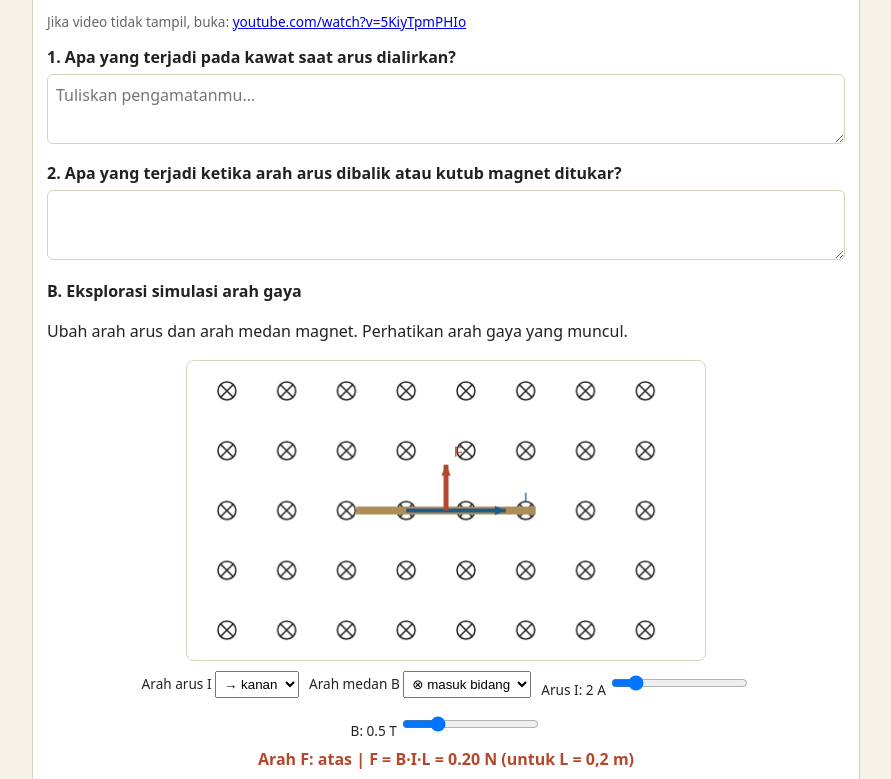
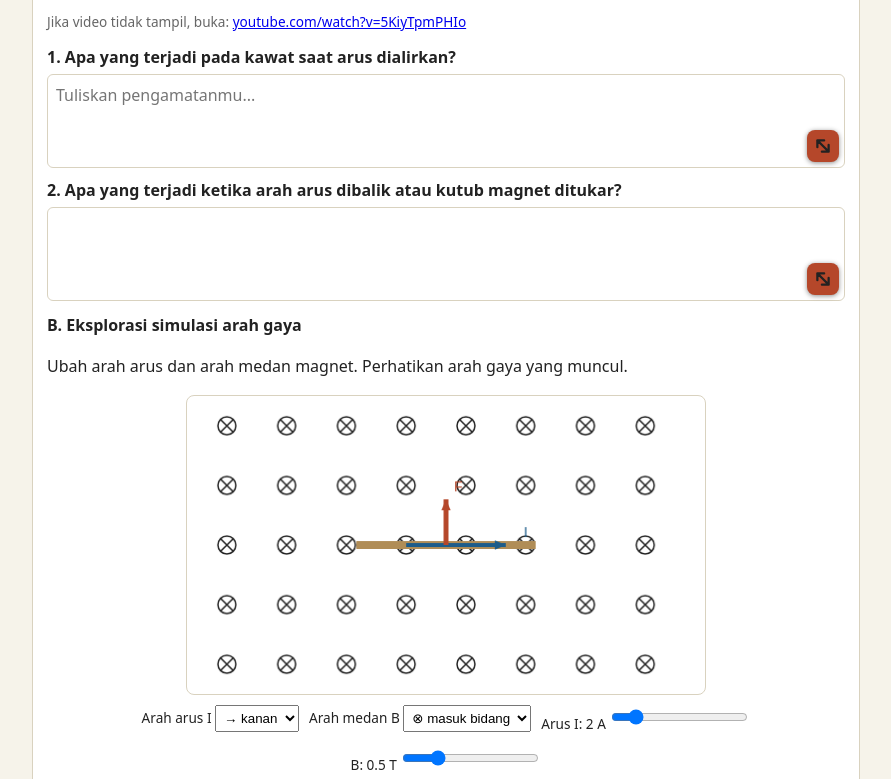
Before and after one commit to aansuciarahmat71/lkpLorentz, a plain HTML site: page index.html in a window 1280 px wide. Shown: the part 1100-1879 px from the top of the page, without its empty margins (194-1085 px from the left). Drawn offline with Linux system fonts and the light colour scheme.

Commit message:
Update index.html

```diff
--- a/index.html
+++ b/index.html
@@ -43,6 +43,9 @@ canvas{width:100%;max-width:520px;display:block;margin:8px auto;border:1px solid
 .fr{display:inline-flex;flex-direction:column;align-items:center;vertical-align:middle;line-height:1.25;margin:0 2px}.fr>span:first-child{border-bottom:1.5px solid currentColor;padding:0 4px}
 .nt{margin-top:6px;font-size:.95rem}
 textarea{resize:vertical;overflow:hidden;font-size:16px;line-height:1.5}
+.tw{position:relative}.tw textarea{resize:none;display:block;padding-bottom:36px}
+.rh{position:absolute;right:6px;bottom:6px;width:32px;height:32px;border-radius:8px;background:var(--ac2);color:#fff;display:flex;align-items:center;justify-content:center;cursor:ns-resize;touch-action:none;user-select:none;-webkit-user-select:none;box-shadow:0 1px 5px rgba(0,0,0,.45)}
+@media print{.rh{display:none}}
 .tfrow{display:flex;flex-wrap:wrap;gap:10px;align-items:center;margin:6px 0}.ptxt{display:none}
 @media print{:root{--bg:#fff;--card:#fff;--ink:#000;--mut:#444;--line:#999;--ac:#1d5c8a;--ac2:#b5472a}
 textarea{display:none}.ptxt{display:block;border:1px solid #999;border-radius:6px;padding:6px;white-space:pre-wrap;min-height:2.2em;margin-bottom:6px}
@@ -272,8 +275,21 @@ function upl(n,inp){
   inp.value='';
 }
 function delUp(n,i){UP[n].splice(i,1);showUp(n)}
-function grow(t){t.style.height='auto';t.style.height=Math.max(t.scrollHeight+2,70)+'px'}
+function grow(t){t.style.height='auto';t.style.height=Math.max(t.scrollHeight+2,70,t._min||0)+'px'}
 function growAll(){document.querySelectorAll('textarea').forEach(grow)}
+document.querySelectorAll('textarea').forEach(t=>{
+  const w=document.createElement('div');w.className='tw';t.parentNode.insertBefore(w,t);w.appendChild(t);
+  const h=document.createElement('div');h.className='rh';h.title='Tarik untuk memperbesar kotak';
+  h.innerHTML='<svg viewBox="0 0 16 16" width="18" height="18" fill="none" stroke="currentColor" stroke-width="2" stroke-linecap="round" stroke-linejoin="round"><path d="M3 3L13 13M13 13H7M13 13V7M3 3H9M3 3V9"/></svg>';
+  w.appendChild(h);
+  h.addEventListener('pointerdown',e=>{
+    e.preventDefault();try{h.setPointerCapture(e.pointerId)}catch(x){}
+    const y0=e.clientY,h0=t.offsetHeight;
+    const mv=ev=>{const nh=Math.max(70,h0+ev.clientY-y0);t._min=nh;t.style.height=nh+'px'};
+    const up=()=>{h.removeEventListener('pointermove',mv);h.removeEventListener('pointerup',up);h.removeEventListener('pointercancel',up)};
+    h.addEventListener('pointermove',mv);h.addEventListener('pointerup',up);h.addEventListener('pointercancel',up);
+  });
+});
 document.querySelectorAll('textarea').forEach(t=>t.addEventListener('input',()=>grow(t)));
 document.querySelectorAll('.tabs button').forEach(b=>b.addEventListener('click',()=>setTimeout(growAll,0)));
 addEventListener('resize',growAll);
```
